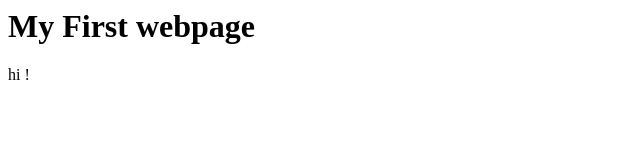
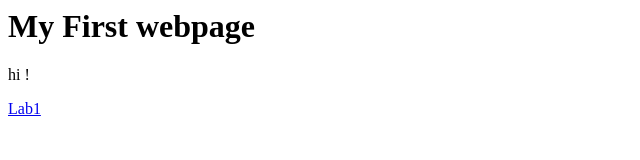
Before and after one commit to Anhi28/Abhishek, a plain HTML site: page index.html in a window 1280 px wide. Shown: the full height of the page, 0-640 px from the left. Drawn offline with Linux system fonts and the light colour scheme.

Commit message:
Update index.html

```diff
--- a/index.html
+++ b/index.html
@@ -6,6 +6,6 @@
 
 <h1>My First webpage</h1>
 <p>hi !</p>
-
+<a href="lab 1/index.html">Lab1</a><br>
 </body>
 </html>
```
